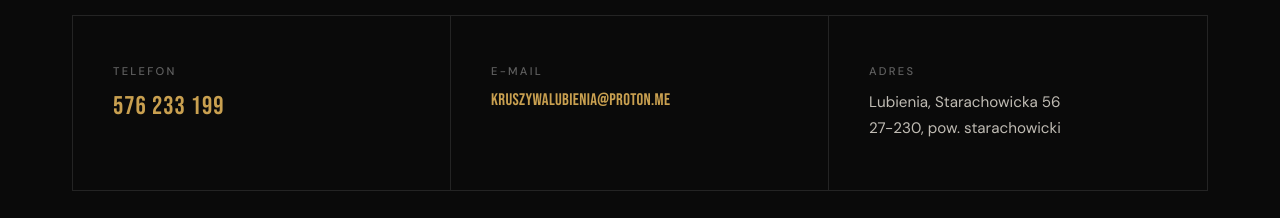
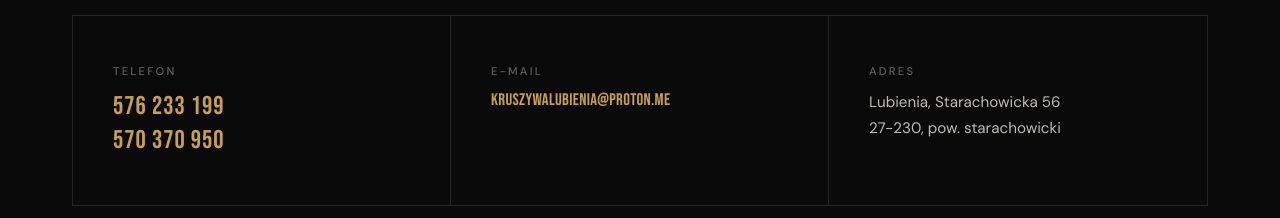
Before and after one commit to kajzerrw/strona1, a plain HTML site: page index.html in a window 1280 px wide. Shown: the part 3240-3458 px from the top of the page. Drawn offline with Linux system fonts and the light colour scheme.

Commit message:
Update index.html

```diff
--- a/index.html
+++ b/index.html
@@ -266,6 +266,7 @@
       <div class="kontakt-card">
         <p class="kontakt-label">Telefon</p>
         <a href="tel:+48576233199" class="kontakt-value">576 233 199</a>
+        <a href="tel:+48570370950" class="kontakt-value">570 370 950</a>
       </div>
       <div class="kontakt-card">
         <p class="kontakt-label">E-mail</p>
```
